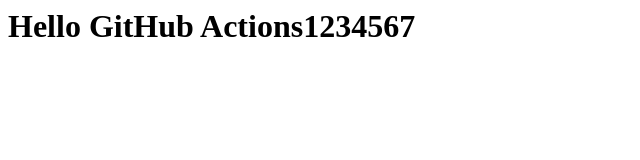
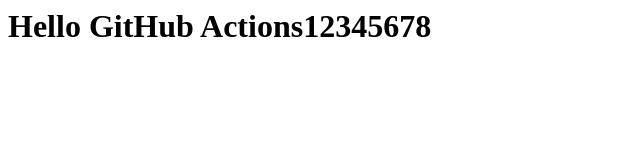
Before and after one commit to hamedrashno/TestGithubAction, a plain HTML site: page index.html in a window 1280 px wide. Shown: the full height of the page, 0-640 px from the left. Drawn offline with Linux system fonts and the light colour scheme.

Commit message:
DeployTest2

```diff
--- a/index.html
+++ b/index.html
@@ -1 +1 @@
-<h1>Hello GitHub Actions1234567</h1>
+<h1>Hello GitHub Actions12345678</h1>
```
